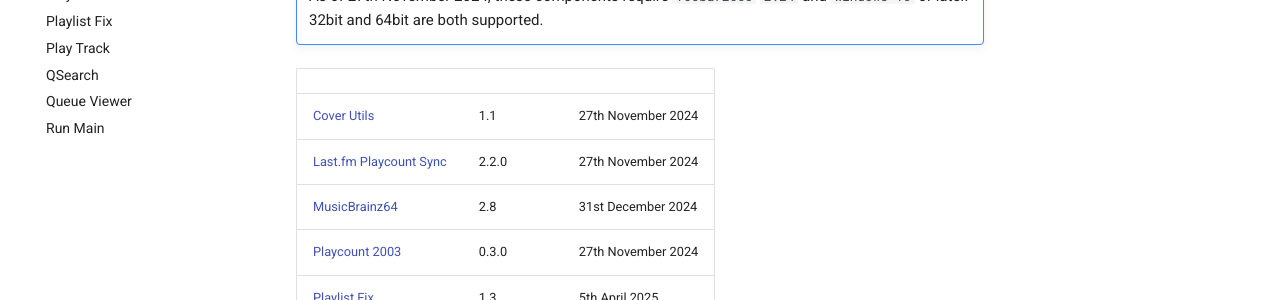
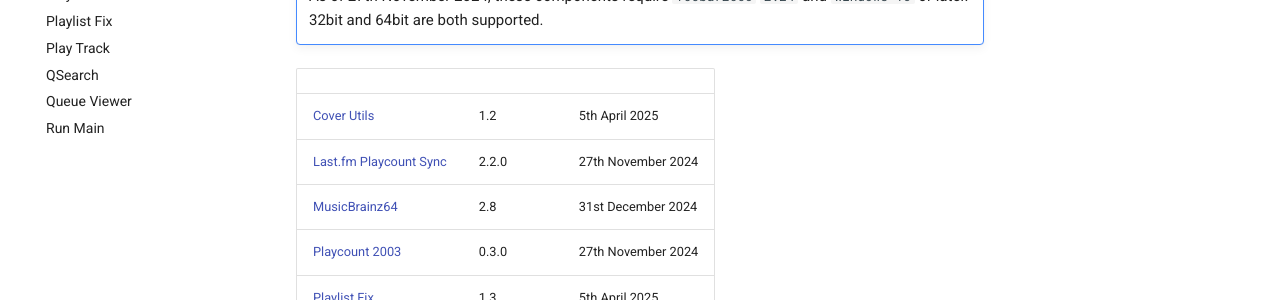
Before and after one commit to marc2k3/marc2k3.github.io, an MkDocs documentation site: the page built from docs/index.md, in a window 1280 px wide. Shown: the part 252-552 px from the top of the page. Built offline with MkDocs 1.6.1 and Material for MkDocs 9.7.7, drawn with Linux system fonts in a browser that asks for light colours.

Commit message:
Cover Utils 1.2

```diff
--- a/docs/index.md
+++ b/docs/index.md
@@ -4,7 +4,7 @@
 
 ||||
 |:---|:---|:---|
-|[Cover Utils](component/cover-utils.md)|1.1|27th November 2024|
+|[Cover Utils](component/cover-utils.md)|1.2|5th April 2025|
 |[Last.fm Playcount Sync](component/lastfm-playcount-sync.md)|2.2.0|27th November 2024|
 |[MusicBrainz64](component/musicbrainz64.md)|2.8|31st December 2024|
 |[Playcount 2003](component/playcount-2003.md)|0.3.0|27th November 2024|
```
Also changed, not shown: docs/component/cover-utils.md (+3 -0 lines).
